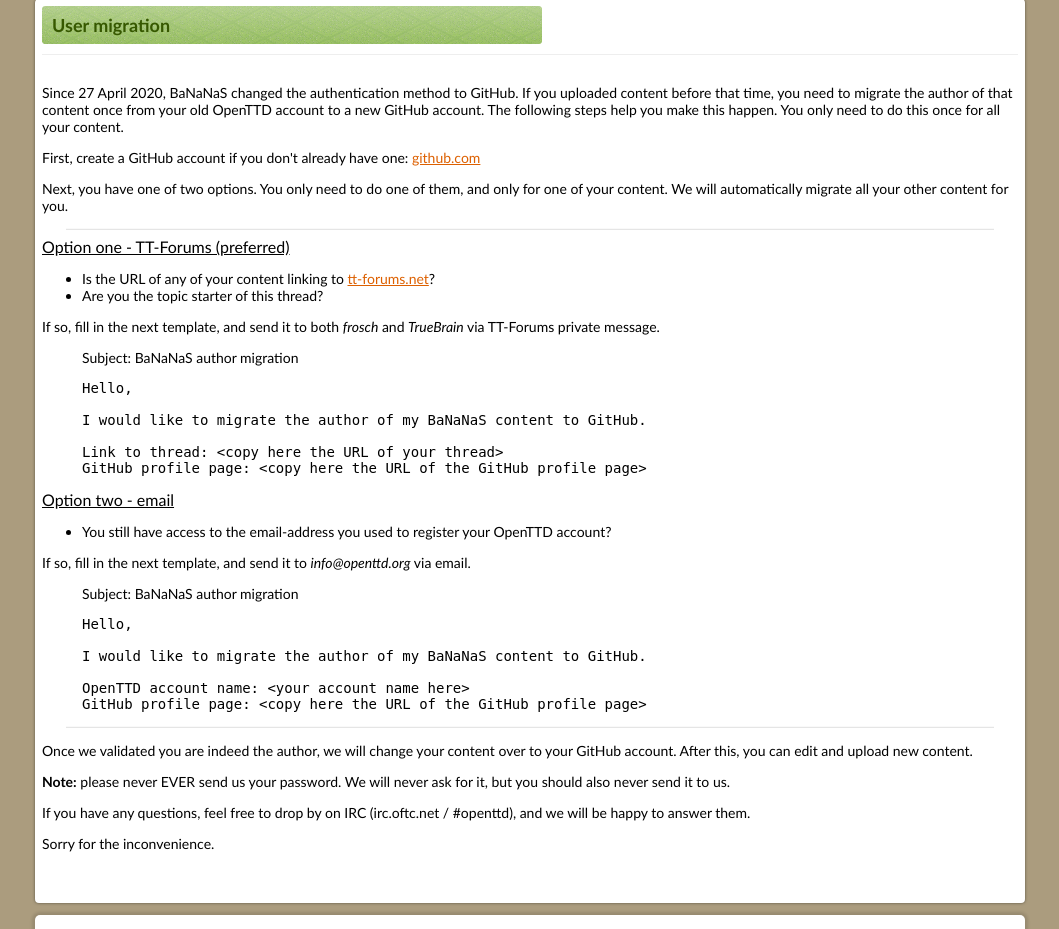
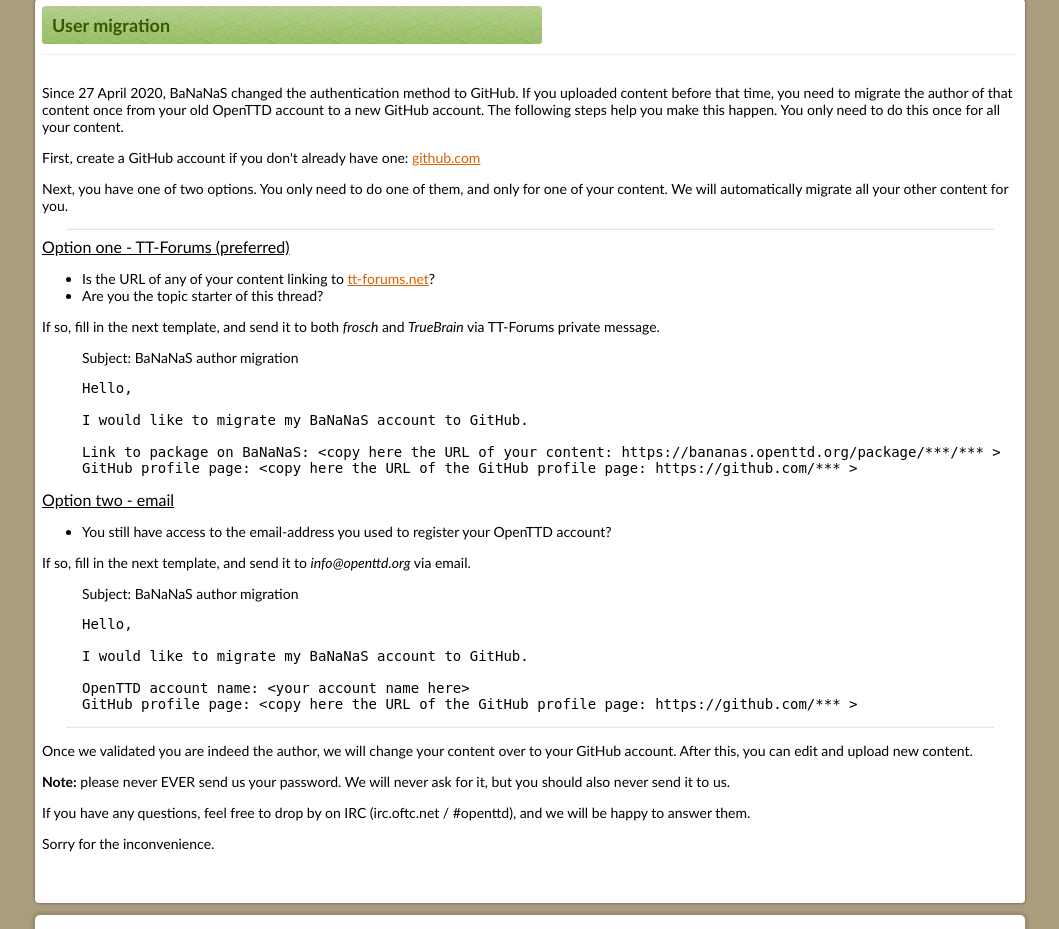
Before and after one commit to OpenTTD/bananas-frontend-web, a Python web app: template webclient/templates/user_migration.html in a window 1280 px wide. Shown: the part 130-1059 px from the top of the page, without its empty margins (110-1169 px from the left). Run offline with Jinja, Linux system fonts and the light colour scheme; the template is opened without the code that fills it, so the values that code supplies are empty.

Commit message:
Change: Slightly change migration message template, to make it easier for us. (#33)

```diff
--- a/webclient/templates/user_migration.html
+++ b/webclient/templates/user_migration.html
@@ -39,10 +39,10 @@
 <pre>
 Hello,
 
-I would like to migrate the author of my BaNaNaS content to GitHub.
+I would like to migrate my BaNaNaS account to GitHub.
 
-Link to thread: &lt;copy here the URL of your thread&gt;
-GitHub profile page: &lt;copy here the URL of the GitHub profile page&gt;
+Link to package on BaNaNaS: &lt;copy here the URL of your content: https://bananas.openttd.org/package/***/*** &gt;
+GitHub profile page: &lt;copy here the URL of the GitHub profile page: https://github.com/*** &gt;
 </pre>
 </blockquote>
 
@@ -61,10 +61,10 @@
 <pre>
 Hello,
 
-I would like to migrate the author of my BaNaNaS content to GitHub.
+I would like to migrate my BaNaNaS account to GitHub.
 
 OpenTTD account name: &lt;your account name here&gt;
-GitHub profile page: &lt;copy here the URL of the GitHub profile page&gt;
+GitHub profile page: &lt;copy here the URL of the GitHub profile page: https://github.com/*** &gt;
 </pre>
 </blockquote>
 
```
